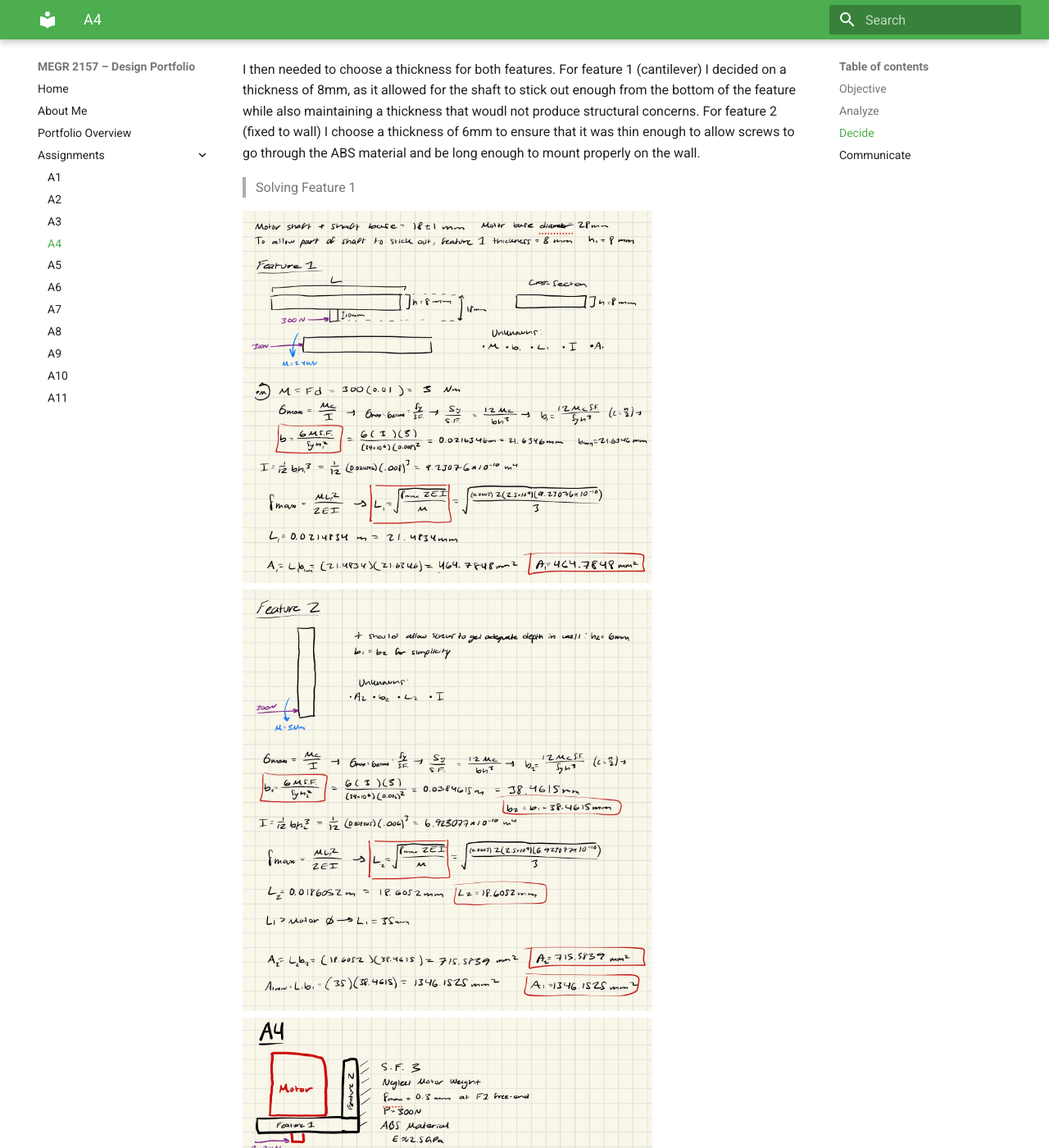
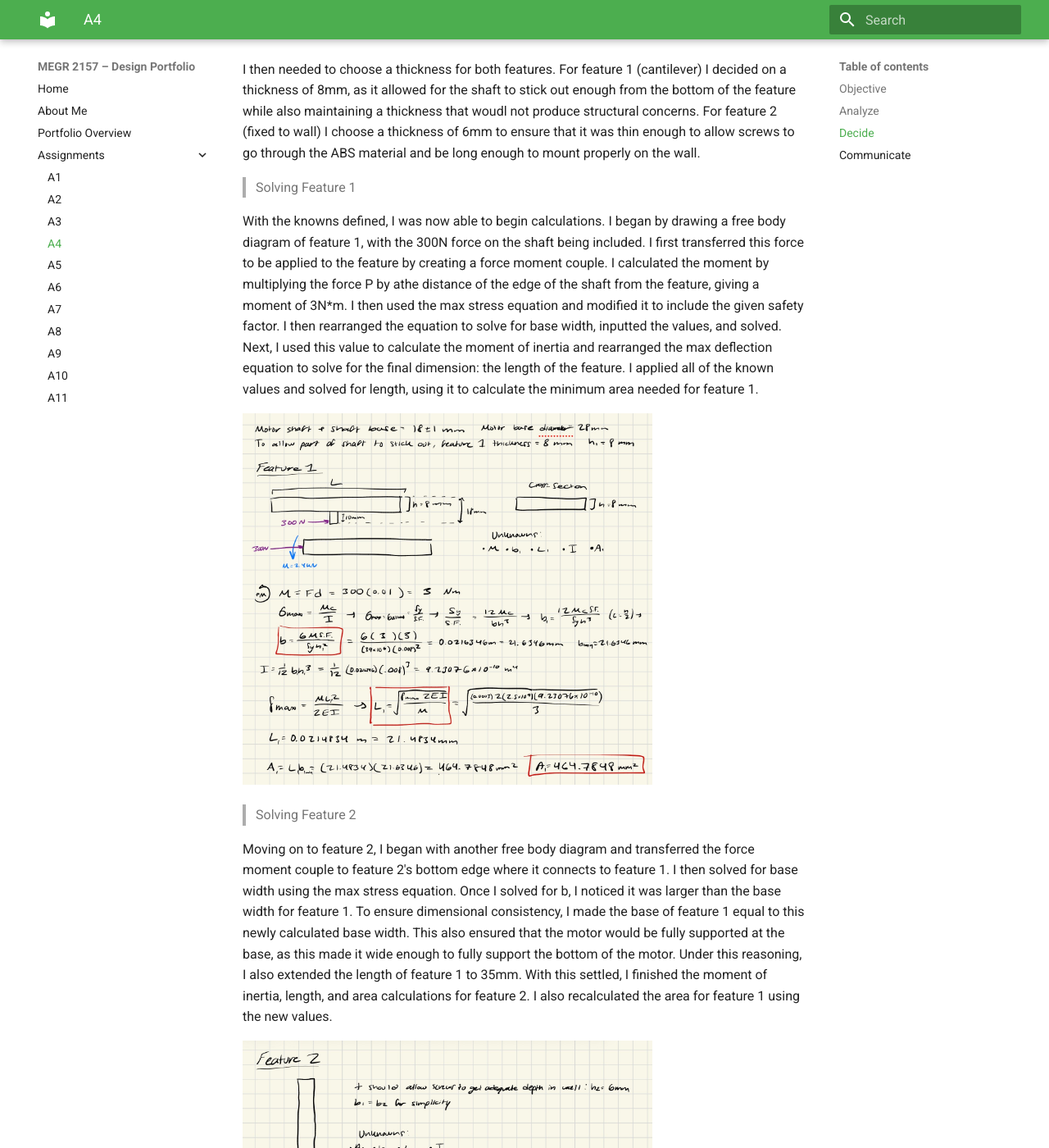
Before and after one commit to bsalvi7/megr2156-portfolio, an MkDocs documentation site: the page built from docs/assignments/A04/index.md, in a window 1280 px wide and 1400 px high, scrolled down 1840 px. Shown: the whole window at 82% size. Built offline with MkDocs 1.6.1 and Material for MkDocs 9.7.7, drawn with Linux system fonts in a browser that asks for light colours; some of the changed text lies outside the part shown.

Commit message:
Document motor mount design process and calculations
Added detailed calculations, sketches, and modeling steps for the motor mount design in Solidworks, including thickness choices, force analysis, and final model creation.

```diff
--- a/docs/assignments/A04/index.md
+++ b/docs/assignments/A04/index.md
@@ -32,25 +32,63 @@ I then needed to choose a thickness for both features. For feature 1 (cantilever
 
 >Solving Feature 1
 
+With the knowns defined, I was now able to begin calculations. I began by drawing a free body diagram of feature 1, with the 300N force on the shaft being included. I first transferred this force to be applied to the feature by creating a force moment couple. I calculated the moment by multiplying the force P by athe distance of the edge of the shaft from the feature, giving a moment of 3N*m. I then used the max stress equation and modified it to include the given safety factor. I then rearranged the equation to solve for base width, inputted the values, and solved. Next, I used this value to calculate the moment of inertia and rearranged the max deflection equation to solve for the final dimension: the length of the feature. I applied all of the known values and solved for length, using it to calculate the minimum area needed for feature 1.
+
 <img width="500" alt="Feature 1" src="Feature1.jpeg" />
+
+>Solving Feature 2
+
+Moving on to feature 2, I began with another free body diagram and transferred the force moment couple to feature 2's bottom edge where it connects to feature 1. I then solved for base width using the max stress equation. Once I solved for b, I noticed it was larger than the base width for feature 1. To ensure dimensional consistency, I made the base of feature 1 equal to this newly calculated base width. This also ensured that the motor would be fully supported at the base, as this made it wide enough to fully support the bottom of the motor. Under this reasoning, I also extended the length of feature 1 to 35mm. With this settled, I finished the moment of inertia, length, and area calculations for feature 2. I also recalculated the area for feature 1 using the new values.
+
 <img width="500" alt="Feature 2" src="Feature2.jpeg" />
-<img width="500" alt="Given Constraints" src="Givens.jpeg" />
+
+>Sketching the Design
+
+With the calculations completed, I then created a hand drawn isometric sketch of the motor mount to scale with the provided dimensions. To refine and complete the design prior to making it on Solidworks, I incorporated the hole for the shaft, centering it on the top plane of feature 1. I gave it a diameter of 6.5mm to ensure a snug fit of the shaft while also providing it enough room to spin freely. I also included the holes for the screws, centering them along the visible inside plane of feature 2. These have a diameter of 3.4mm as given by the project. Finally, I took inspiration from the designs I previously researched and included an indentation centered on feature 1 to fit the face of the motor that sticks out slightly from the rest of the body. I gave it a 2mm depth and a diameter of 18.5mm to ensure a snug fit.
+
 <img width="500" alt="Sketch" src="Sketch.jpeg" />
-<img width="500" alt="Area of Bar" src="1.png" />
-<img width="500" alt="Area of Bar" src="2-1.png" />
-<img width="500" alt="Area of Bar" src="2-2.png" />
-<img width="500" alt="Area of Bar" src="3.png" />
-<img width="500" alt="Area of Bar" src="4.png" />
-<img width="500" alt="Area of Bar" src="5.png" />
-<img width="500" alt="Area of Bar" src="6.png" />
-<img width="500" alt="Area of Bar" src="7.png" />
-<img width="500" alt="Area of Bar" src="8.png" />
-<img width="500" alt="Area of Bar" src="9.png" />
-<img width="500" alt="Area of Bar" src="10.png" />
-<img width="500" alt="Area of Bar" src="11.png" />
-<img width="500" alt="Area of Bar" src="12.png" />
-<img width="500" alt="Area of Bar" src="13.png" />
-<img width="500" alt="Area of Bar" src="14.png" />
+
+>Creating the CAD Model
+
+I was now ready to create my Solidworks model. I began by setting the material of the part to ABS, ensuring that material properties were fully accurate.
+
+<img width="500" alt="ABS Material Set" src="1.png" />
+
+
+Next, I set my units to millimeters to make inputting my dimensions easier without the need to make conversions that take up time and can produce inaccuracies.
+
+<img width="500" alt="MMGS" src="2-1.png" />
+
+I then opened up the Equations tool, assigning each dimension to a variable and providing a description for each. This will allow me to using parametric modeling to easily dimension my model and make changes to dimensions without having to dig through the sketches of my model.
+
+<img width="500" alt="Equation Tool" src="2-2.png" />
+
+I was now ready to begin modeling. I began by created the sketch for features 1 and 2, dimensioning them using the variables form the Equation tool. I set feature 1 about the origin and then used the corner of feature 1 to set the placement of feature 2's sketch. I then extruded both sketches to the desired base width. This created the main shape of the motor mount.
+
+<img width="500" alt="Sketch 1" src="3.png" />
+<img width="500" alt="Extrude 1" src="4.png" />
+<img width="500" alt="Sketch 2" src="5.png" />
+<img width="500" alt="Extrude 2" src="6.png" />
+
+To begin the cuts, I created a sketch on the top plane of feature 1 to create the cut for the face of the motor. I created centerlines aligned with the midpoints of the feature to center the sketch, and created a dimensioned circle. I then cut down to a 2mm depth.
+
+<img width="500" alt="Centering" src="7.png" />
+<img width="500" alt="Motor Face Cut Sketch" src="8.png" />
+<img width="500" alt="Motor Face Cut" src="9.png" />
+
+I then used the center of the face cut sketch to center the shaft sketch, dimensioning it and using the "Through All" setting to cut all the way through feature 1.
+
+<img width="500" alt="Shaft Cut Sketch" src="10.png" />
+<img width="500" alt="Shaft Cut" src="11.png" />
+
+Similarly, I created a sketch of the two screw holes, using a centerline across the middle of the inside face of feature 2. I then used the "Through All" setting to complete the final cut.
+
+<img width="500" alt="Screws Cut Sketch" src="12.png" />
+<img width="500" alt="Screws Cut" src="13.png" />
+
+With this, the final model of the motor mount was completed.
+
+<img width="500" alt="Final Model" src="14.png" />
 
 ## Communicate
 
```
